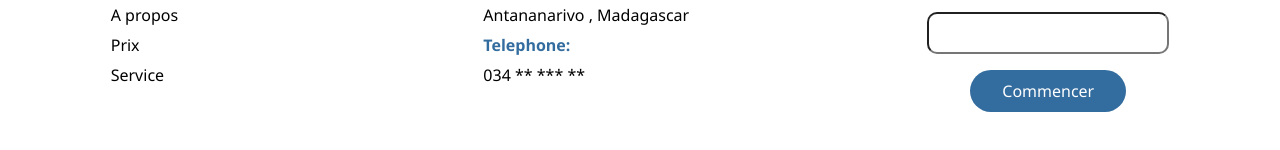
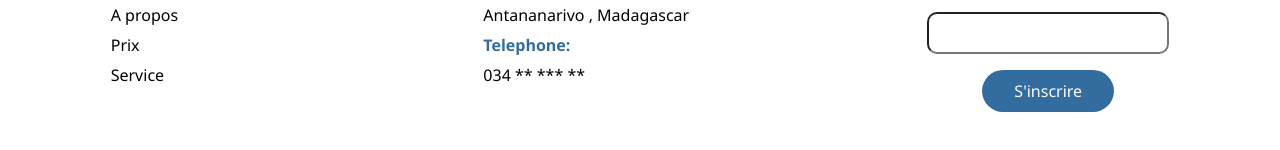
Before and after one commit to loomrkt/auto-website, a plain HTML site: page index.html in a window 1280 px wide. Shown: the part 1513-1663 px from the top of the page. Drawn offline with Linux system fonts and the light colour scheme.

Commit message:
Update index.html

```diff
--- a/index.html
+++ b/index.html
@@ -118,7 +118,7 @@
           <h2>Inscription</h2>
           <p>Votre e-mail</p>
           <input type="email" class="mail" />
-          <button class="button2 reBtn2">Commencer</button>
+          <button class="button2 reBtn2">S'inscrire</button>
         </div>
       </footer>
     </main>
```
